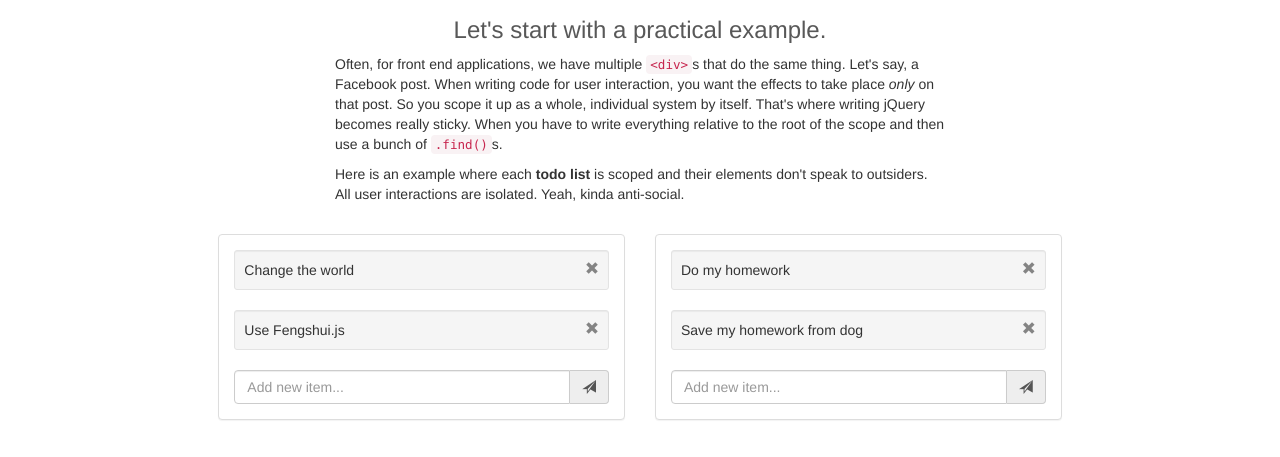
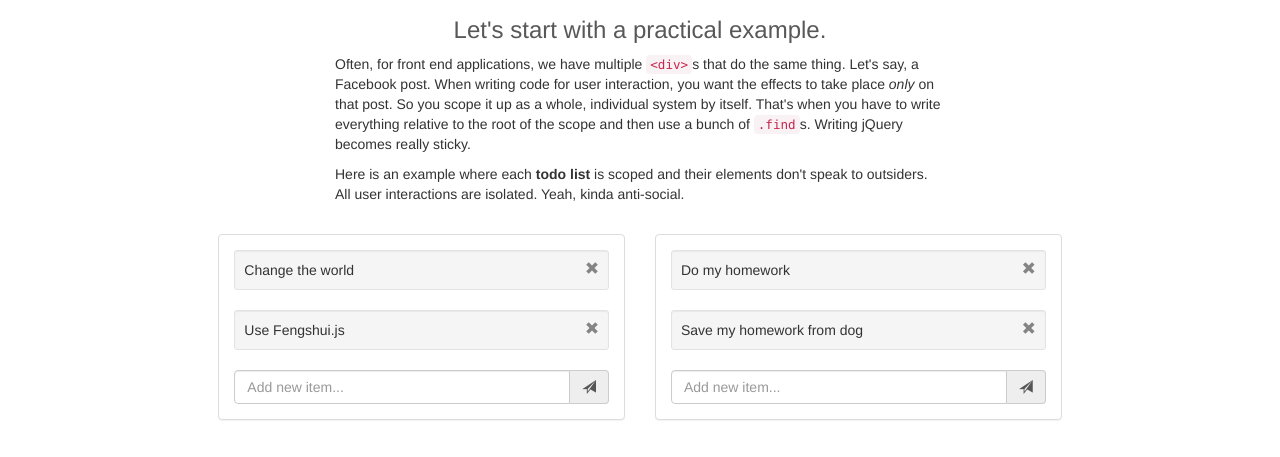
Before and after one commit to kenchangh/fengshui.js, a plain HTML site: page index.html in a window 1280 px wide. Shown: the part 343-800 px from the top of the page. Drawn offline with Linux system fonts and the light colour scheme.

Commit message:
Updated para

```diff
--- a/index.html
+++ b/index.html
@@ -68,7 +68,7 @@
   </div>
 
   <div class="col-md-6 col-md-offset-3">
-    <p>Often, for front end applications, we have multiple <code>&lt;div&gt;</code>s that do the same thing. Let's say, a Facebook post. When writing code for user interaction, you want the effects to take place <em>only</em> on that post. So you scope it up as a whole, individual system by itself. That's where writing jQuery becomes really sticky. When you have to write everything relative to the root of the scope and then use a bunch of <code>.find()</code>s.</p>
+    <p>Often, for front end applications, we have multiple <code>&lt;div&gt;</code>s that do the same thing. Let's say, a Facebook post. When writing code for user interaction, you want the effects to take place <em>only</em> on that post. So you scope it up as a whole, individual system by itself. That's when you have to write everything relative to the root of the scope and then use a bunch of <code>.find</code>s. Writing jQuery becomes really sticky.</p>
 
     <p>Here is an example where each <strong>todo list</strong> is scoped and their elements don't speak to outsiders. All user interactions are isolated. Yeah, kinda anti-social.</p>
     <br>
```
